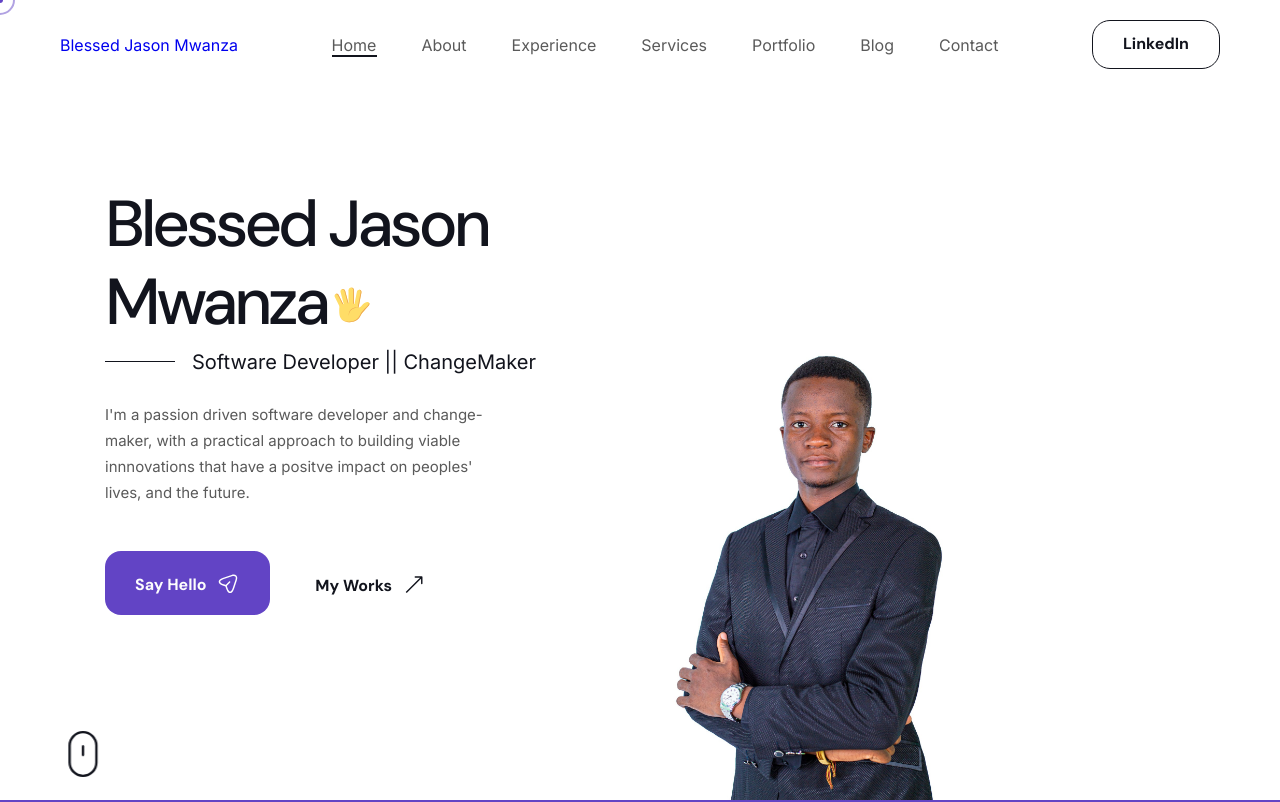
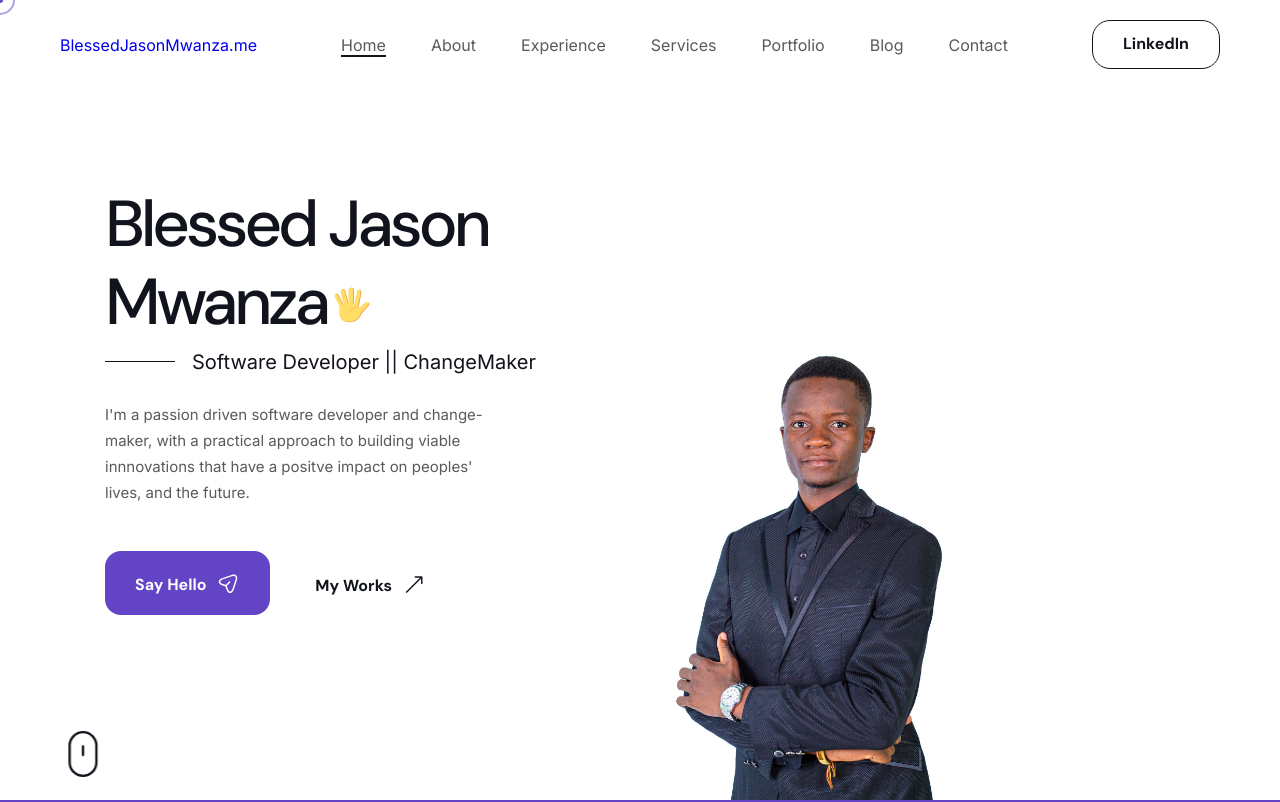
Before and after one commit to blessedjasonmwanza/blessedjasonmwanza.github.io, a plain HTML site: page index.html in a window 1280 px wide. Shown: the top 802 px of the page. Drawn offline with nearby package versions, Linux system fonts and the light colour scheme; no server answers.

Commit message:
Update Site name on header

```diff
--- a/index.html
+++ b/index.html
@@ -47,7 +47,7 @@
 			<div class="mobile_menu_inner">
 				<div class="mobile_in">
 					<div class="logo">
-						<a href="#"><img src="img/logo/logo.png" alt="" /></a>
+						<a href="http://blessedjasonmwanza.me">BlessedJasonMwanza.me</a>
 					</div>
 					<div class="trigger">
 						<div class="hamburger hamburger--slider">
@@ -78,7 +78,7 @@
 		<div class="orido_tm_header">
 			<div class="header_in">
 				<div class="logo">
-					<a href="#">Blessed Jason Mwanza</a>
+					<a href="http://blessedjasonmwanza.me">BlessedJasonMwanza.me</a>
 				</div>
 				<div class="menu">
 					<ul class="anchor_nav">
```
